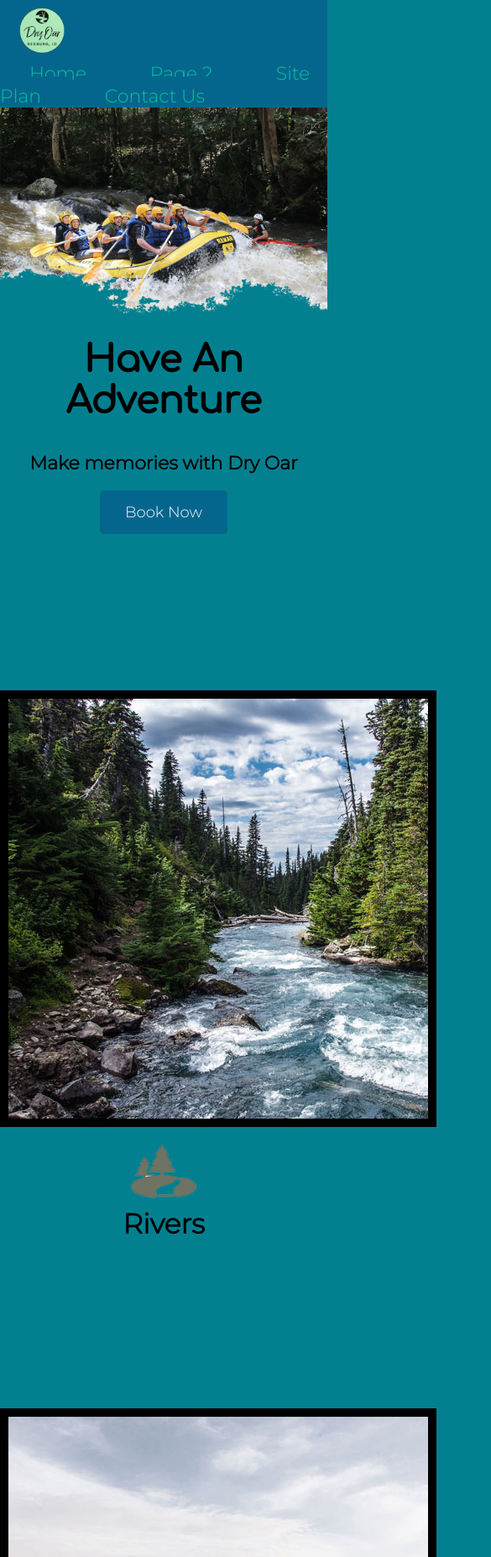
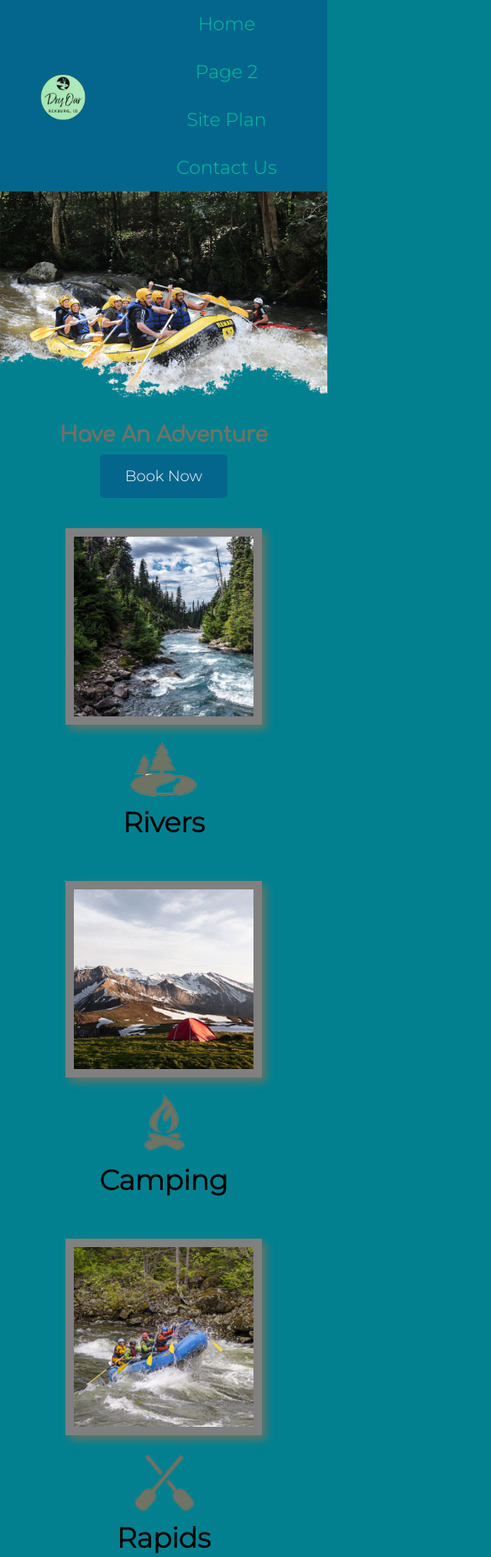
Before and after one commit to nathanrjackson/wdd130, a plain HTML site: page wwr/index.html in a window 390 px wide. Shown: the top 1854 px of the page at 84% size, 585 px wide, since content can reach past the window. Drawn offline with Linux system fonts and the light colour scheme.

Commit message:
final changes to homepage

```diff
--- a/wwr/index.html
+++ b/wwr/index.html
@@ -21,10 +21,10 @@
             </nav>
         </header>
         <div id="hero">
-            <div id="hero_box">
+            <div id="hero-box">
                 <img id="hero-img" src="images/hero.png" alt="People enjoying rafting">
             </div>
-            <section id="hero-box">
+            <section id="hero-msg">
                 <h1 class="home-title">Have An Adventure</h1>
                 <h4>Make memories with Dry Oar </h4>
                 <div class='button-box'>
@@ -59,6 +59,7 @@
         <footer>
             <h3>Dry Oar &copy; 2022 - Nathan Jackson</h3>
             <h3><a href="site-rafting-plan.html">Site Plan</a></h3>
+            <h3><a href="contactus.html">Contact Us</a></h3>
             <div class="social">
                 <a href="https://facebook.com" target="_blank">
                     <img src="images/facebook.png" alt="fb icon">
--- a/wwr/styles/styles.css
+++ b/wwr/styles/styles.css
@@ -10,11 +10,28 @@ nav a {
     background-color: #05668d;
     color: #02c39a;
     text-decoration: none;
-    padding: 10px 35px;
+    padding-top: 24px;
+    padding-right: 115px;
+    padding-left: 115px;
+}
+
+nav {
+    display: flex;
+    justify-content: space-around;
 }
 
 #hero-msg h1, #hero-msg h4 {
     text-align: center;
+}
+
+#hero-msg h4 {
+    color: white;
+}
+
+#hero-msg {
+    grid-column: 2/3;
+    grid-row: 1/2;
+    margin-top: 100px;
 }
 
 .button-box {
@@ -31,6 +48,15 @@ main section {
 
 #hero-box {
     text-align: center;
+    grid-column: 1/4;
+    grid-row: 1/3;
+    z-index: -1;
+}
+
+#hero {
+    display: grid;
+    grid-template-columns: 1fr 3fr 1fr;
+    margin-top: -100px;
 }
 
 #background {
@@ -52,6 +78,8 @@ h2 {
 
 header {
     background-color: #05668d;
+    display: grid;
+    grid-template-columns: 150px auto;
 }
 
 nav a:hover {
@@ -73,12 +101,19 @@ nav a:hover {
     line-height: 1.5em;
     background-color: #00a896;
     padding: 35px;
+    grid-column: 6/10;
+    grid-row: 6/7;
+    box-shadow: 5px 5px 10px #6f7364
+
 }
 
 footer {
     background-color: #00a896;
     padding: 25px 50px;
     margin-top: 200px;
+    display: flex;
+    justify-content: space-around;
+    align-items: center;
 }
 
 footer .social img {
@@ -86,15 +121,13 @@ footer .social img {
 }
 
 .home-title {
-    font-family: "Comfortaa";
+    font-family: "Comfortaa", Helvetica, sans-serif;
     font-size: 2em;
-    background-color: #028090;
-    color: black;
+    color: white;
     margin-top: 10px;
 }
 
 h4 {
-    background-color: #028090;
     color: black;
 }
 
@@ -108,7 +141,7 @@ h4 {
 }
 
 .msg h2 {
-    font-family: "Comfortaa";
+    font-family: "Comfortaa", Helvetica, sans-serif;
     background-color: #00a896;
     color: black;
 }
@@ -143,6 +176,8 @@ footer a:hover {
 
 #logo_link {
     padding-top: 5px;
+    justify-self: center;
+    align-self: center;
 }
 
 .icon {
@@ -163,5 +198,89 @@ a:hover {
 }
 
 .card-img {
-    border: 10px solid black;
+    border: 10px solid gray;
+    transition: transform .5s;
+    box-shadow: 5px 5px 10px #6f7364
 }
+
+.card-img:hover {
+    opacity: .6;
+    transform: scale(1.1);
+}
+
+.home-grid {
+    display: grid;
+    grid-template-columns: repeat(10, 1fr);
+}
+
+.card-img, .mountains {
+    width: 100%;
+}
+
+.rivers-card {
+    grid-column: 2/4;
+    grid-row: 2/3;
+}
+
+.camping-card  {
+    grid-column: 5/7;
+    grid-row: 2/3;
+}
+
+.rapids-card {
+    grid-column: 8/10;
+    grid-row: 2/3;
+}
+
+#background {
+    grid-column: 1/11;
+    grid-row: 4/9;
+}
+
+.mountains {
+    grid-column: 2/7;
+    grid-row: 5/8;
+    box-shadow: 5px 5px 10px #6f7364;
+}
+
+@media screen and (max-width: 900px) {
+    #hero, .home-grid {
+        display: block;
+        height: auto;
+    }
+    nav, footer {
+        flex-direction: column;
+    }
+    nav a {
+        display: block;
+        padding: 15px;
+    }
+    #hero {
+        margin-top: 0;
+    }
+    #hero-msg {
+        margin-top: 0;
+    }
+    #hero-msg h4 {
+        display: none;
+    }
+    .home-title {
+        font-size: 25px;
+        color: #6f7364;
+    }
+    .rivers-card, .camping-card, .rapids-card {
+        margin: 50px auto;
+        width: 60%;
+    }
+    #background {
+        display: none;
+    }
+    .mountains, .msg {
+        width: 80%;
+        display: block;
+        margin: 0 auto;
+    }
+    footer {
+        margin-top: 25px;
+    }
+}
```
